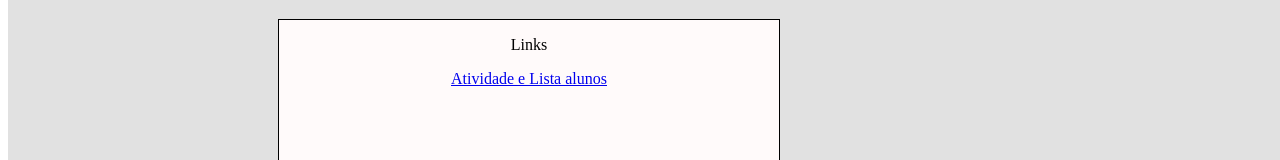
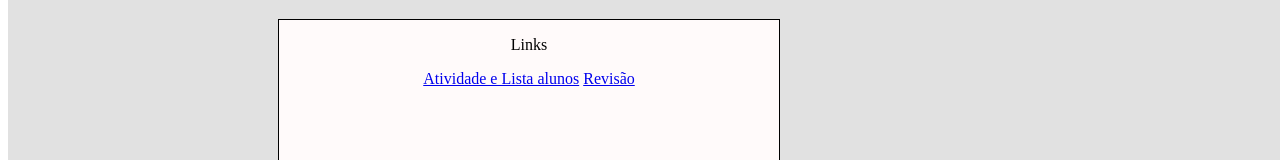
Before and after one commit to fbat2014/celvip2025, a plain HTML site: page index.html in a window 1280 px wide. Shown: the part 199-359 px from the top of the page. Drawn offline with Linux system fonts and the light colour scheme.

Commit message:
Update index.html

```diff
--- a/index.html
+++ b/index.html
@@ -14,6 +14,7 @@
                 <div class="cinzaClaro">
                     <p>Links</p>
                    <a href="https://docs.google.com/document/d/1eeE9_Zlx71lbc2LUKaWB0AglVEMnkYOB1RWCL847_nQ/edit?usp=sharing" target="_blank">Atividade e Lista alunos</a>
+                   <a href="https://view.genially.com/6754e5fabad4c5486959037e/interactive-content-escapecomputador" target="_blank">Revisão</a>
                 </div>
                 <div class="cinzaEscuro">
                     <b>Manutenção<br>Computador</b>
```
